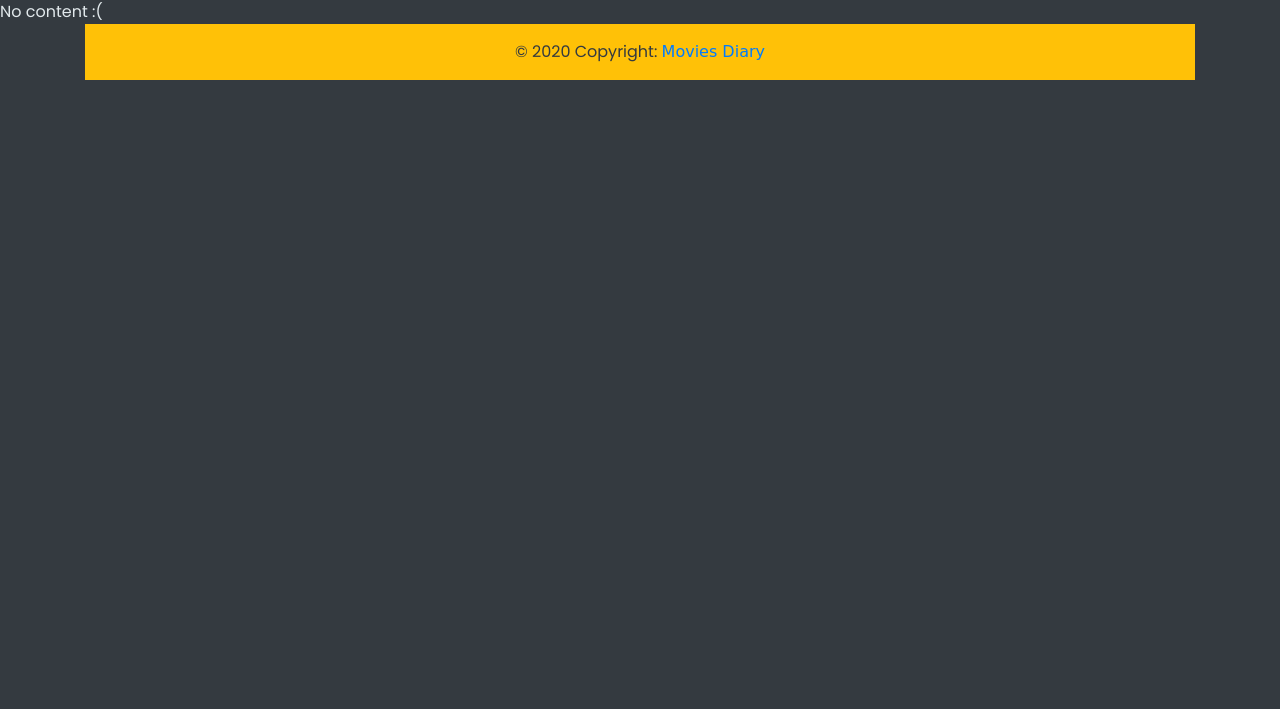
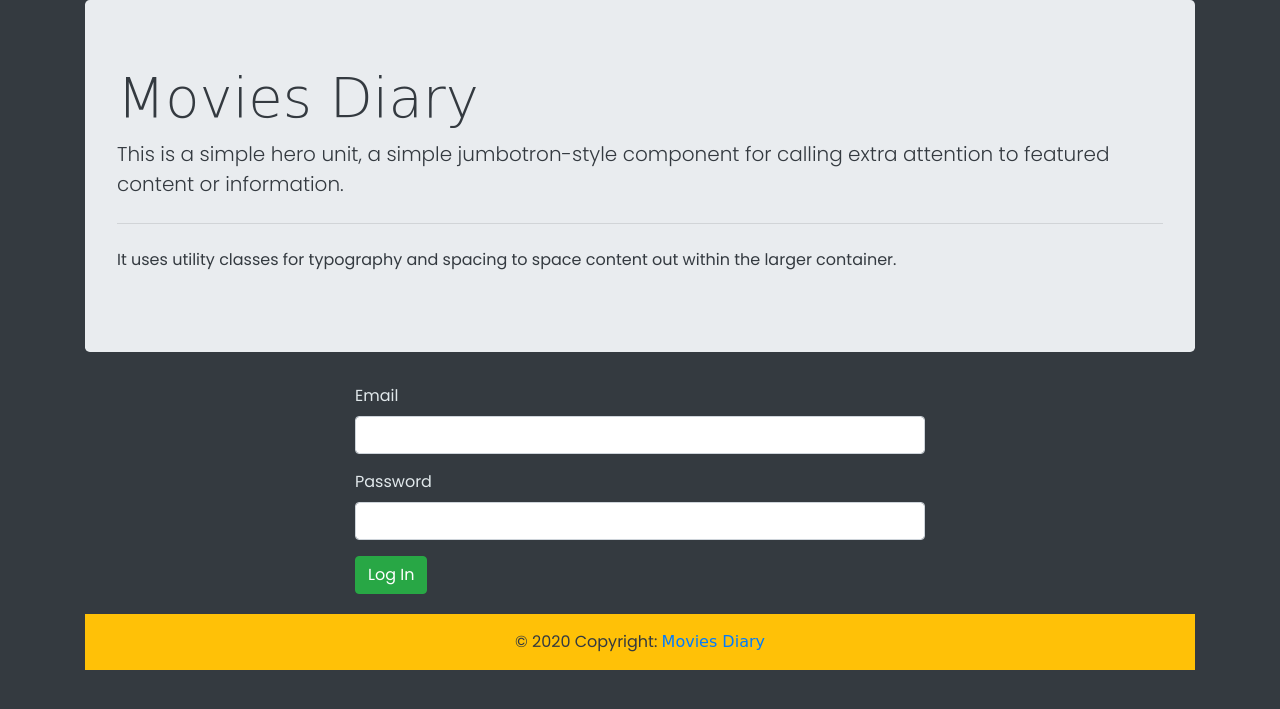
Before and after one commit to ivklisurova/custom-based-API-website, a Flask app: page /login in a window 1280 px wide. Shown: the part 56-765 px from the top of the page. Run offline with Flask 2, Linux system fonts and the light colour scheme; some libraries are stand-ins or nearby versions; some web fonts are replaced.

Commit message:
add log in part

```diff
--- a/forms.py
+++ b/forms.py
@@ -9,3 +9,9 @@ class RegisterForm(FlaskForm):
     password = PasswordField('Password', validators=[DataRequired()])
     name = StringField('Name', validators=[DataRequired()])
     submit = SubmitField('Register')
+
+
+class LoginForm(FlaskForm):
+    email = EmailField('Email', validators=[DataRequired()])
+    password = PasswordField('Password', validators=[DataRequired()])
+    submit = SubmitField('Log In')
--- a/main.py
+++ b/main.py
@@ -1,7 +1,7 @@
 from flask import Flask, render_template
 from flask_bootstrap import Bootstrap
 from flask_sqlalchemy import SQLAlchemy
-from forms import RegisterForm
+from forms import RegisterForm, LoginForm
 
 app = Flask(__name__)
 app.config['SECRET_KEY'] = '8BYkEfBA6O6donzWlSihBXox7C0sKR6b'
@@ -34,7 +34,8 @@ def register():
 
 @app.route('/login', methods=['GET'])
 def login():
-    return render_template('login.html')
+    form = LoginForm()
+    return render_template('login.html', form=form)
 
 
 # ----> Profile CRUD
--- a/templates/common/navigation.html
+++ b/templates/common/navigation.html
@@ -15,7 +15,7 @@
                         <a class="nav-link" href="{{ url_for ('about') }}">About</a>
                     </li>
                     <li class="nav-item">
-                        <a class="nav-link" href="{{ url_for ('about') }}">Log In</a>
+                        <a class="nav-link" href="{{ url_for ('login') }}">Log In</a>
                     </li>
                     <li class="nav-item">
                         <a class="nav-link" href="#">Log Out</a>
--- a/templates/login.html
+++ b/templates/login.html
@@ -1,3 +1,24 @@
 {% extends 'base.html' %}
+{% import "bootstrap/wtf.html" as wtf %}
 
 {% block title %}Log In{% endblock %}
+
+{% block content %}
+    <div class="container">
+        <div class="jumbotron">
+            <h1 class="display-4 heading jumbo-color">Movies Diary</h1>
+            <p class="lead jumbo-color">This is a simple hero unit, a simple jumbotron-style component for calling extra
+                attention to featured content or information.</p>
+            <hr class="my-4 jumbo-color">
+            <p class="jumbo-color">It uses utility classes for typography and spacing to space content out within the
+                larger
+                container.</p>
+        </div>
+    </div>
+
+    <div class="container form-container">
+        {{ wtf.quick_form(form, novalidate=True, button_map={"submit": "success"}) }}
+    </div>
+
+
+{% endblock %}
```
